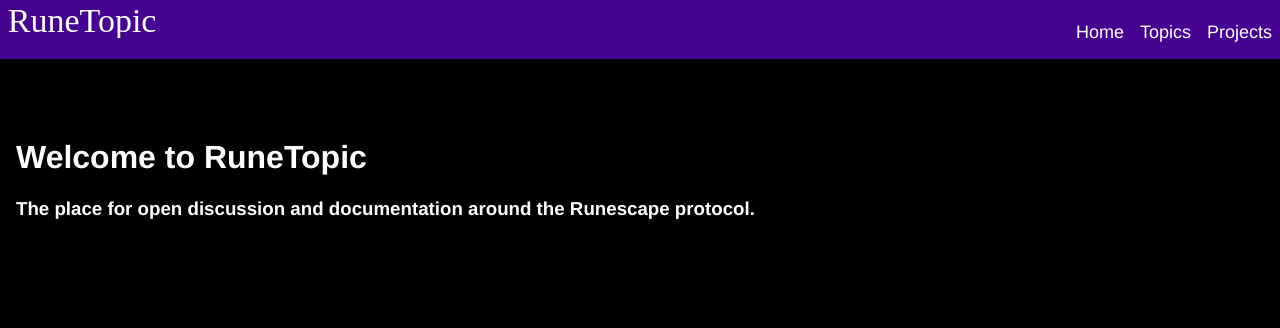
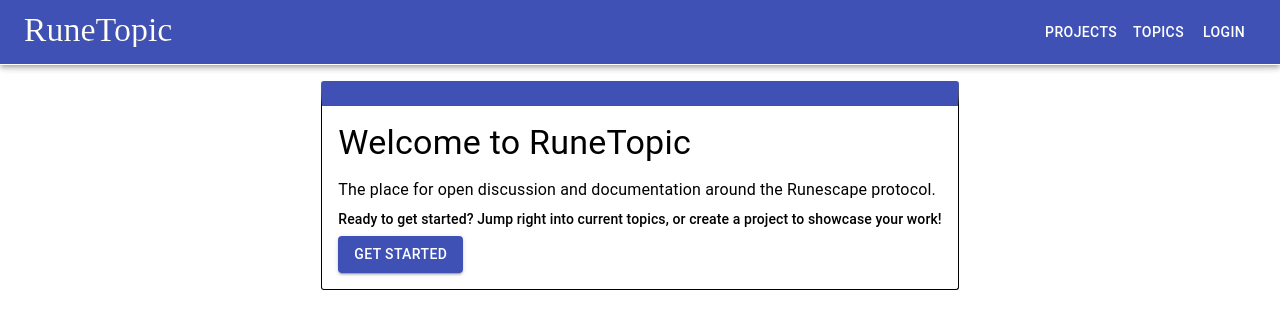
Before and after one commit to runetopic/website, a React (Create React App) app: page /home in a window 1280 px wide. Shown: the top 328 px of the page. Built offline with nearby package versions, Linux system fonts and the light colour scheme.

Commit message:
Adding material ui

```diff
--- a/package.json
+++ b/package.json
@@ -3,6 +3,8 @@
   "version": "0.1.0",
   "private": true,
   "dependencies": {
+    "@material-ui/core": "^4.12.3",
+    "@material-ui/icons": "^4.11.2",
     "@testing-library/jest-dom": "^5.11.4",
     "@testing-library/react": "^11.1.0",
     "@testing-library/user-event": "^12.1.10",
@@ -22,7 +24,8 @@
     "start": "react-scripts start",
     "build": "react-scripts build",
     "test": "react-scripts test",
-    "eject": "react-scripts eject"
+    "eject": "react-scripts eject",
+    "deploy": "react-scripts build && scp -r ./build/* tyler@runetopic.com:/var/www/runetopic.com/html"
   },
   "eslintConfig": {
     "extends": [
--- a/public/index.html
+++ b/public/index.html
@@ -23,7 +23,7 @@
       work correctly both with client-side routing and a non-root public URL.
       Learn how to configure a non-root public URL by running `npm run build`.
     -->
-    <title>React App</title>
+    <title>RuneTopic</title>
   </head>
   <body>
     <noscript>You need to enable JavaScript to run this app.</noscript>
--- a/src/assets/svgs/logo.tsx
+++ b/src/assets/svgs/logo.tsx
@@ -5,7 +5,7 @@
 		<svg width="150" height="30" xmlns="http://www.w3.org/2000/svg">
 			<g>
 				<title>Layer 1</title>
-				<text fontStyle="normal" fontWeight="normal" xmlSpace="preserve" textAnchor="start" fontFamily="'Quicksand Light'" fontSize="34" id="svg_1" y="23.96875" x="-0.25063" strokeWidth="0" stroke="#000" fill="white">RuneTopic</text>
+				<text fontStyle="normal" fontWeight="normal" xmlSpace="preserve" textAnchor="start" fontFamily="'Quicksand Light'" fontSize="34" id="svg_1" y="23.96875" x="-0.25063" strokeWidth="0.1" stroke="black" fill="white">RuneTopic</text>
 			</g>
 		</svg>
 	)
--- a/src/components/app/app.module.scss
+++ b/src/components/app/app.module.scss
@@ -1,7 +1,6 @@
 .container {
 	font-family: Montserrat,"Helvetica Neue",Helvetica,Arial,sans-serif;
 	.content {
-		padding-top: 102px;
-		color: white;
+		color: black;
 	}
 }
--- a/src/components/app/index.tsx
+++ b/src/components/app/index.tsx
@@ -2,15 +2,15 @@
 import { Redirect, Route, Switch } from 'react-router';
 import Header from '../header';
 import HomePage from '../home';
-import ProfilePage from '../profile';
+import ProjectsPage from '../project';
 
 import styles from './app.module.scss';
 
 function Application() {
 	useEffect(() => {
-		document.body.style.backgroundColor = 'black';
+		document.body.style.backgroundColor = 'white';
 		document.body.style.margin = "auto"
-	}, [])
+	}, []);
 
 	return (
 		<div className={ styles.container }>
@@ -19,8 +19,7 @@
 			<Switch>
 				<Route path='/home' component={ HomePage } />
 				<Route path='/topics' render={ () => <div>Coming soon!</div> } />
-				<Route path='/projects' render={ () => <div>Coming soon!</div> } />
-				{/* <Route path='/profile' component={ ProfilePage } /> */}
+				<Route path='/projects' component={ ProjectsPage } />
 				<Route exact path="/" render={() => <Redirect to="/home" /> } />
 			</Switch>
 			</div>
--- a/src/components/header/header.module.scss
+++ /dev/null
@@ -1,24 +0,0 @@
-.container {
-	display: flex;
-	flex-direction: row;
-	justify-content: space-between;
-	align-items: baseline;
-	background-color: rgb(70, 3, 146);
-	position: fixed;
-	top: 0;
-	width: 100%;
-	padding: 8px;
-
-	.navLinks {
-		border-radius: 5px;
-		padding: 8px;
-
-		.link {
-			font-size: 18px;
-			color: white;
-			padding: 8px;
-			text-decoration: none;
-
-		}
-	}
-}
--- a/src/components/header/index.tsx
+++ b/src/components/header/index.tsx
@@ -1,18 +1,51 @@
+import { makeStyles } from '@material-ui/core/styles';
+import AppBar from '@material-ui/core/AppBar';
+import Toolbar from '@material-ui/core/Toolbar';
+import Typography from '@material-ui/core/Typography';
+import Button from '@material-ui/core/Button';
+import IconButton from '@material-ui/core/IconButton';
+import RuneTopicLogo from '../../assets/svgs/logo';
 import { Link } from 'react-router-dom';
-import RuneTopicLogo from '../../assets/svgs/logo';
+import { Home } from '@material-ui/icons';
 
-import styles from './header.module.scss';
+const useStyles = makeStyles((theme) => ({
+	root: {
+		flexGrow: 1,
+	},
+	appBar: {
+		borderBottom: '1px solid white'
+	},
+	menuButton: {
+		marginRight: theme.spacing(2),
+	},
+	logo: {
+		flexGrow: 1,
+	},
+	link: {
+		color: 'white',
+		textDecoration: 'none',
+	}
+}));
 
 const Header = () => {
+	const classes = useStyles();
+
 	return (
-		<div className={ styles.container }>
-			<RuneTopicLogo />
-			<div className={ styles.navLinks }>
-				<Link to="/" className={ styles.link }>Home</Link>
-				<Link to="/topics" className={ styles.link }>Topics</Link>
-				<Link to="/projects" className={ styles.link }>Projects</Link>
-				{/* <Link to="/profile" className={ styles.link }>Profile</Link> */}
-			</div>
+		<div className={classes.root}>
+			<AppBar position="static" className={classes.appBar}>
+				<Toolbar>
+					<div className={classes.logo}>
+						<Link to="/home" className={classes.link}>
+							<IconButton edge="start" className={classes.menuButton} color="inherit" aria-label="menu">
+								<RuneTopicLogo />
+							</IconButton>
+						</Link>
+					</div>
+					<Link to="/projects" className={classes.link}><Button color="inherit">Projects</Button></Link>
+					<Link to="/topics" className={classes.link}><Button color="inherit">Topics</Button></Link>
+					<Link to="/login" className={classes.link}><Button color="inherit">Login</Button></Link>
+				</Toolbar>
+			</AppBar>
 		</div>
 	);
 };
--- a/src/components/home/home.module.scss
+++ b/src/components/home/home.module.scss
@@ -1,5 +1,5 @@
 .home {
-	color: white;
+	color: #FF9933;
 	.content {
 		padding: 16px;
 	}
--- a/src/components/home/index.tsx
+++ b/src/components/home/index.tsx
@@ -1,19 +1,41 @@
-import styles from './home.module.scss';
+import { Button } from '@material-ui/core';
+import { makeStyles } from '@material-ui/core/styles';
+import Typography from '@material-ui/core/Typography';
 
-const InfoBlock = () => {
-	return (
-		<div>
-			<h1>Welcome to RuneTopic</h1>
-			<h3>The place for open discussion and documentation around the Runescape protocol.</h3>
-		</div>
-	);
-}
+const homePageStyles = makeStyles((theme) => ({
+	root: {
+		display: 'flex',
+		justifyContent: 'center',
+	},
+	info: {
+		margin: theme.spacing(2),
+		borderTop: '25px solid #3f51b5',
+		borderRadius: 3,
+		borderRight: '1px solid black',
+		borderLeft: '1px solid black',
+		borderBottom: '1px solid black',
+		padding: theme.spacing(2),
+	}
+}));
 
 const HomePage = () => {
+	const styles = homePageStyles();
+
 	return (
-		<div className={ styles.home }>
-			<div className={ styles.content }>
-				<InfoBlock />
+		<div className={styles.root}>
+			<div className={styles.info}>
+				<Typography variant="h4" component="h2" gutterBottom>
+					Welcome to RuneTopic
+				</Typography>
+				<Typography variant="subtitle1" gutterBottom>
+					The place for open discussion and documentation around the Runescape protocol.
+				</Typography>
+				<Typography variant="subtitle2" gutterBottom>
+					Ready to get started? Jump right into current topics, or create a project to showcase your work!
+				</Typography>
+				<Button variant="contained" color="primary">
+					Get Started
+				</Button>
 			</div>
 		</div>
 	);
--- /dev/null
+++ b/src/components/project/ProjectCard.tsx
@@ -0,0 +1,50 @@
+import { makeStyles } from '@material-ui/core/styles';
+
+import Card from '@material-ui/core/Card';
+import CardActionArea from '@material-ui/core/CardActionArea';
+import CardActions from '@material-ui/core/CardActions';
+import CardContent from '@material-ui/core/CardContent';
+import CardMedia from '@material-ui/core/CardMedia';
+import Button from '@material-ui/core/Button';
+import Typography from '@material-ui/core/Typography';
+
+
+const useStyles = makeStyles((theme) => ({
+	root: {
+		padding: 8,
+		width: 200,
+		margin: theme.spacing(2)
+	},
+}));
+
+const ProjectCard = () => {
+	const classes = useStyles();
+
+	return (
+		<Card className={classes.root}>
+			<CardActionArea>
+				<CardMedia
+					component="img"
+					alt="Contemplative Reptile"
+					image="https://encrypted-tbn3.gstatic.com/images?q=tbn:ANd9GcQCOrMFUU9fOnj9lx616dZdBk8yrc4-K79DLHxtuaVJWhP1cr-5"
+					title="Contemplative Reptile"
+				/>
+				<CardContent>
+					<Typography gutterBottom variant="h5" component="h2">
+						Xlite 2.0
+					</Typography>
+					<Typography variant="body2" color="textSecondary" component="p">
+						Xlite 2.0 is an open source RSPS built in kotlin around the 647 revision.
+					</Typography>
+				</CardContent>
+			</CardActionArea>
+			<CardActions>
+				<Button size="small" color="primary">
+					View Project
+				</Button>
+			</CardActions>
+		</Card>
+	);
+}
+
+export default ProjectCard;
--- /dev/null
+++ b/src/components/project/index.tsx
@@ -0,0 +1,11 @@
+import ProjectCard from './ProjectCard';
+
+const ProjectsPage = () => {
+	return (
+		<div>
+			<ProjectCard />
+		</div>
+	)
+};
+
+export default ProjectsPage;
```
Also changed, not shown: public/manifest.json, 1 other file (tests, documents, lock files or other folders).
